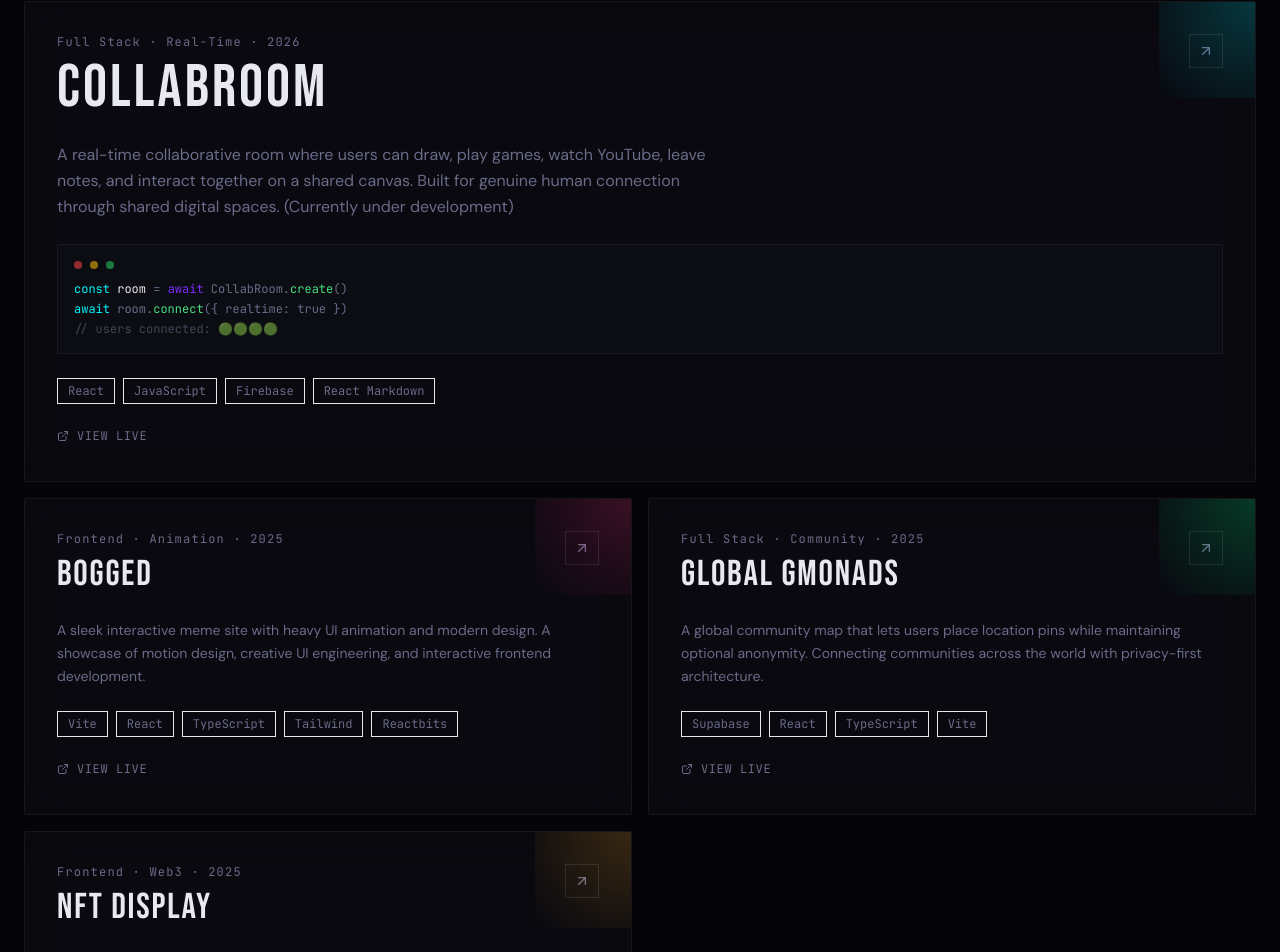
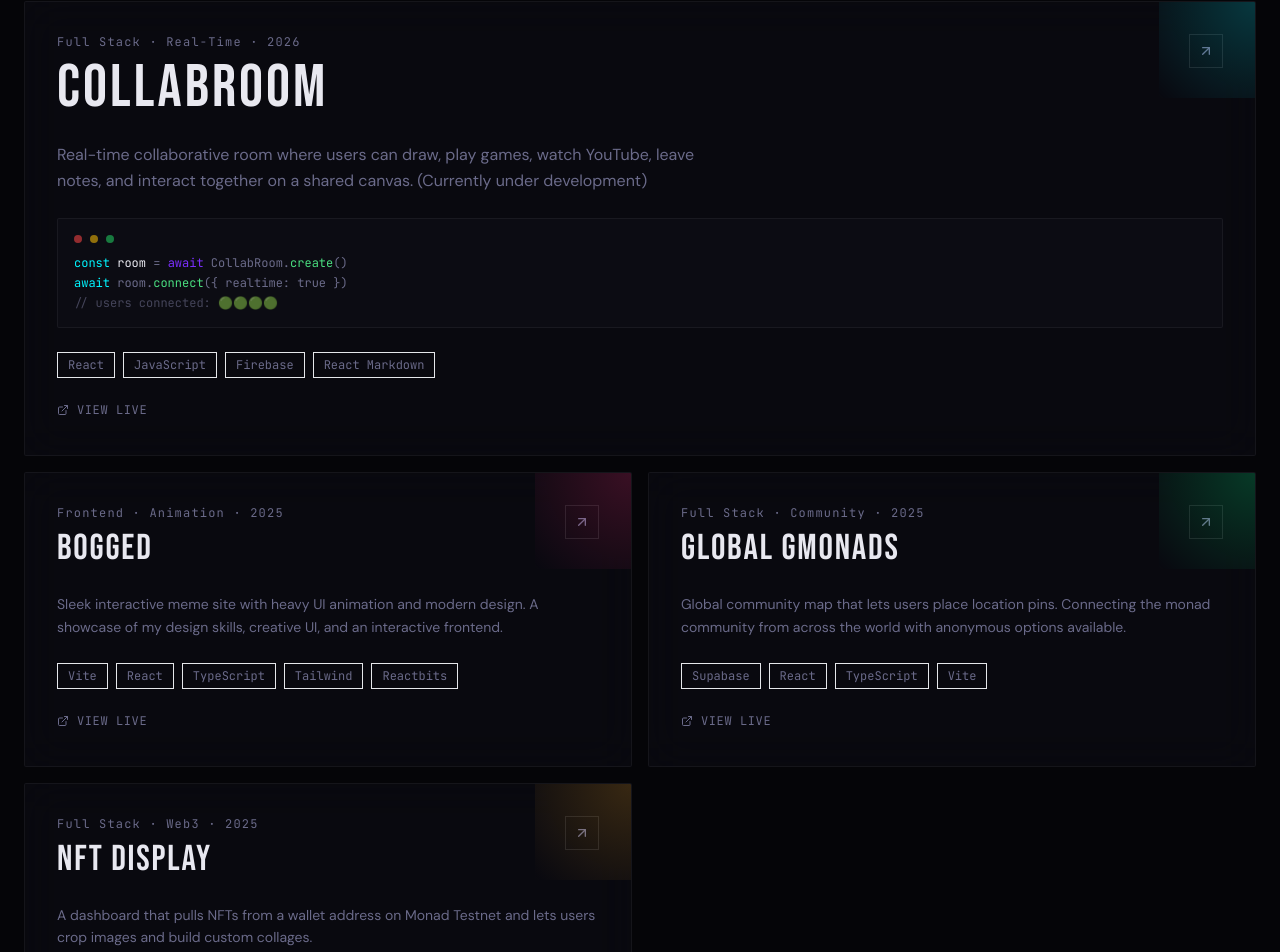
Before and after one commit to sm2828/portfolio, a React (Vite) app: page / in a window 1280 px wide. Shown: the part 1115-2067 px from the top of the page. Built offline with nearby package versions, Linux system fonts and the light colour scheme.

Commit message:
fixed wording of projects

```diff
--- a/src/data/projects.ts
+++ b/src/data/projects.ts
@@ -15,7 +15,7 @@ export const projects: Project[] = [
   {
     id: 'collabroom',
     title: 'CollabRoom',
-    description: 'A real-time collaborative room where users can draw, play games, watch YouTube, leave notes, and interact together on a shared canvas. Built for genuine human connection through shared digital spaces. (Currently under development)',
+    description: 'Real-time collaborative room where users can draw, play games, watch YouTube, leave notes, and interact together on a shared canvas. (Currently under development)',
     url: 'https://collabroom-psi.vercel.app',
     stack: ['React', 'JavaScript', 'Firebase', 'React Markdown'],
     featured: true,
@@ -27,7 +27,7 @@ export const projects: Project[] = [
   {
     id: 'bogged',
     title: 'Bogged',
-    description: 'A sleek interactive meme site with heavy UI animation and modern design. A showcase of motion design, creative UI engineering, and interactive frontend development.',
+    description: 'Sleek interactive meme site with heavy UI animation and modern design. A showcase of my design skills, creative UI, and an interactive frontend.',
     url: 'https://www.bogged.world',
     stack: ['Vite', 'React', 'TypeScript', 'Tailwind', 'Reactbits'],
     featured: false,
@@ -39,7 +39,7 @@ export const projects: Project[] = [
   {
     id: 'global-gmonads',
     title: 'Global Gmonads',
-    description: 'A global community map that lets users place location pins while maintaining optional anonymity. Connecting communities across the world with privacy-first architecture.',
+    description: 'Global community map that lets users place location pins. Connecting the monad community from across the world with anonymous options available.',
     url: 'https://global-gmonads.vercel.app',
     stack: ['Supabase', 'React', 'TypeScript', 'Vite'],
     featured: false,
@@ -51,13 +51,13 @@ export const projects: Project[] = [
   {
     id: 'nft-display',
     title: 'NFT Display',
-    description: 'A dashboard that pulls NFTs from a wallet address and lets users crop images and build custom collages. Bridging blockchain data with a clean, visual interface.',
+    description: 'A dashboard that pulls NFTs from a wallet address on Monad Testnet and lets users crop images and build custom collages.',
     url: 'https://nft-display-psi.vercel.app',
     stack: ['React', 'Alchemy API', 'Vite', 'CSS'],
     featured: false,
     accent: '#f5a623',
     accent2: '#d63af9',
-    category: 'Frontend · Web3',
+    category: 'Full Stack · Web3',
     year: '2025',
   },
 ];
```
